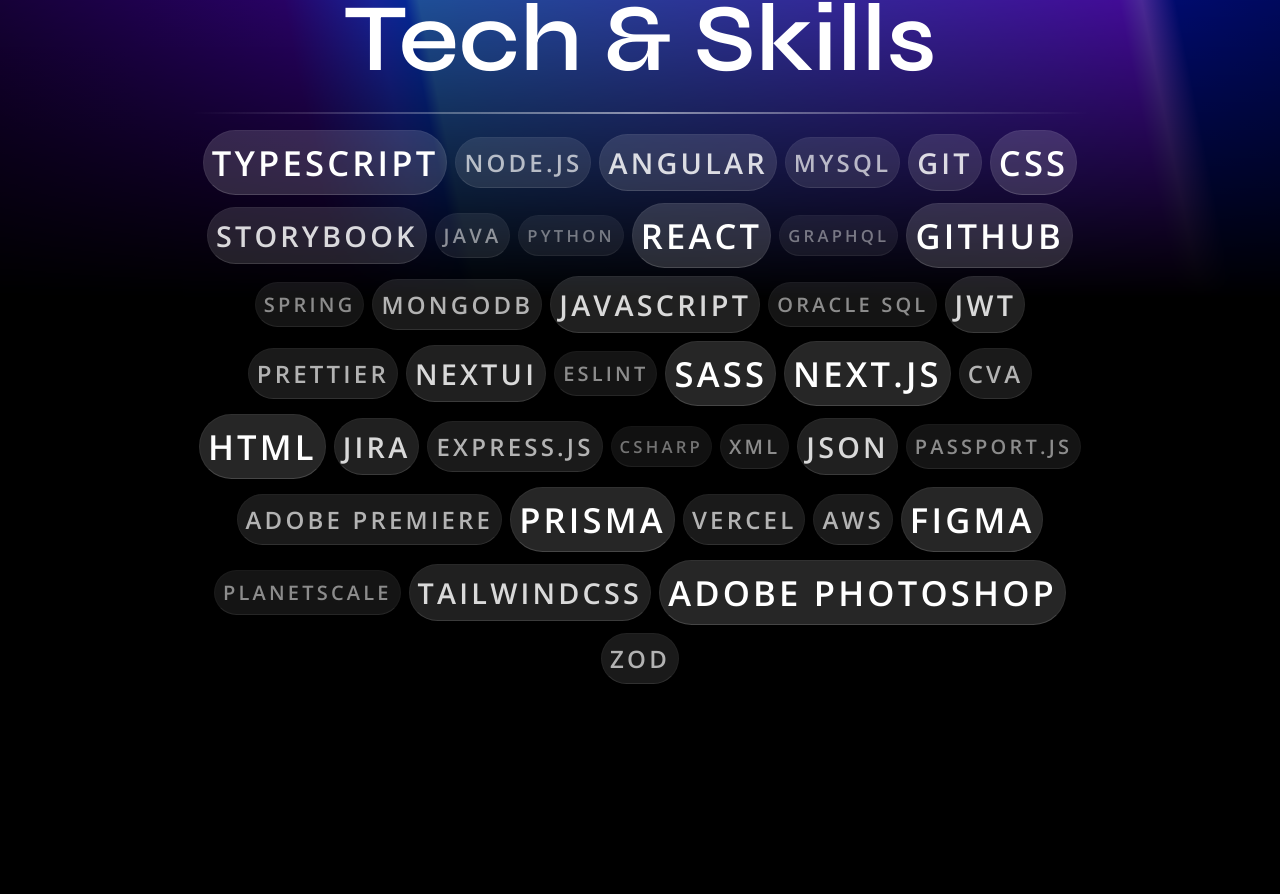
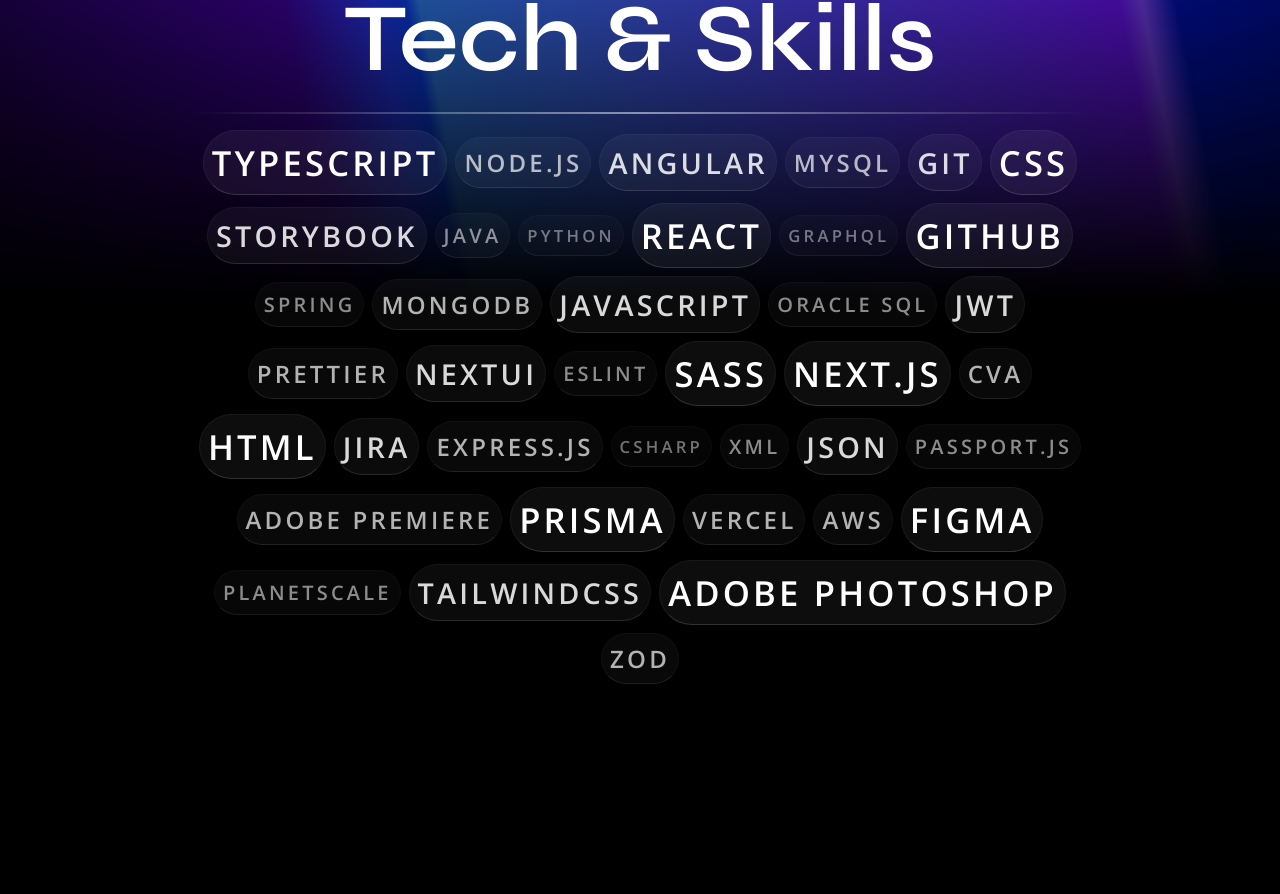
Before and after one commit to Gatinoko/Portfolio, a Next.js app: page / in a window 1280 px wide. Shown: the part 1270-2164 px from the top of the page. Built offline with nearby package versions, Linux system fonts and the light colour scheme.

Commit message:
feat(components): Added disabled property for Chip component and cleaned stylesheets

```diff
--- a/components/chip-cloud/chip/chip.scss
+++ b/components/chip-cloud/chip/chip.scss
@@ -8,8 +8,7 @@
 		border-style: solid;
 		border-radius: 99999px;
 		border-width: 1px;
-		background-color: get-color-value(white-ffffff-15);
-		color: get-color-value(white-ffffff);
+		background-color: get-component-color-value(bg-default);
 		border-color: get-color-value(white-ffffff-5)
 			get-color-value(white-ffffff-5) get-color-value(white-ffffff-15)
 			get-color-value(white-ffffff-5);
@@ -50,20 +49,21 @@
 		&:hover {
 		}
 		&:active {
-			background-color: get-color-value(white-ffffff-25);
+			background-color: get-component-color-value(bg-active);
 		}
 	}
 
 	/*
 		States
 	*/
-	&:disabled {
-		text-decoration: none;
-		pointer-events: none;
-		color: get-component-color-value(bg-default);
-	}
 	&:hover {
 	}
 	&:active {
 	}
+	&.disabled {
+		text-decoration: none;
+		pointer-events: none;
+		color: get-component-color-value(text-disabled);
+		background-color: get-component-color-value(bg-disabled);
+	}
 }
--- a/components/chip-cloud/chip/chip.tsx
+++ b/components/chip-cloud/chip/chip.tsx
@@ -1,7 +1,7 @@
 'use client';
 
 import { cva } from 'class-variance-authority';
-import React from 'react';
+import { ComponentProps } from 'react';
 
 /**
  * Custom type declaration for the different sizes a `Chip` component can assume.
@@ -23,7 +23,7 @@ export type ChipProps = {
 	link?: string;
 	className?: string;
 	children: string;
-};
+} & ComponentProps<'button'>;
 
 /**
  * React component to-be used inside the `ChipCloud` component or by itself.
@@ -37,6 +37,7 @@ export function Chip(props: ChipProps) {
 		size = 'regular',
 		link,
 		interactive,
+		disabled,
 		className = '',
 	} = props;
 
@@ -54,10 +55,14 @@ export function Chip(props: ChipProps) {
 			interactive: {
 				true: 'interactive',
 			},
+			disabled: {
+				true: 'disabled',
+			},
 		},
 		defaultVariants: {
 			size: 'regular',
 			interactive: false,
+			disabled: false,
 		},
 	});
 
@@ -66,14 +71,14 @@ export function Chip(props: ChipProps) {
 			{'link' in props ? (
 				<a
 					id={id}
-					className={`${chip({ size, interactive })} ${className}`}
+					className={`${chip({ size, interactive, disabled })} ${className}`}
 					href={link}>
 					{children}
 				</a>
 			) : (
 				<p
 					id={id}
-					className={`${chip({ size, interactive })} ${className}`}>
+					className={`${chip({ size, interactive, disabled })} ${className}`}>
 					{children}
 				</p>
 			)}
```
